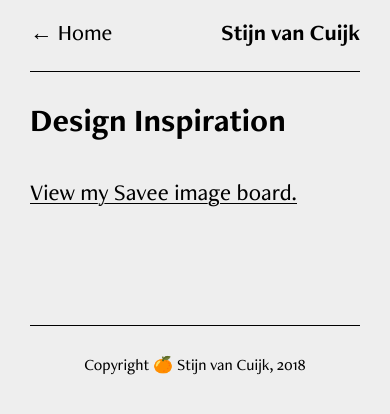
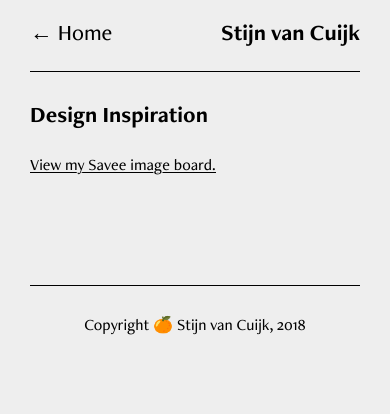
Before and after one commit to stijnvc/personal-website, a Jekyll site: the page built from _fp-collection/03-inspiration.md, in a window 390 px wide. Shown: the top 414 px of the page. Built offline with Jekyll 4.4.1, drawn with Linux system fonts in a browser that asks for light colours.

Commit message:
update 4

```diff
--- a/css/style.scss
+++ b/css/style.scss
@@ -299,6 +299,9 @@ blockquote {
     margin: 0 auto;
     max-width: 800px;
     font-size: 23px;
+    @media (max-width: 580px) {
+      font-size: 16px;
+    }
     // p {
     //   max-width: 800px;
     // }
```
Also changed, not shown: css/style.min.css, 4 other files.
